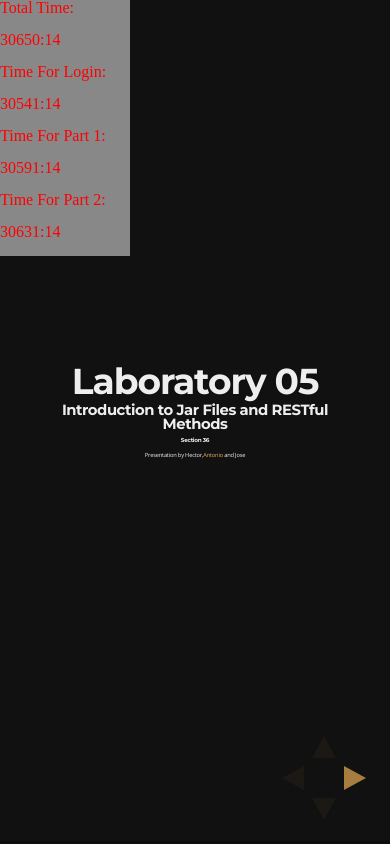
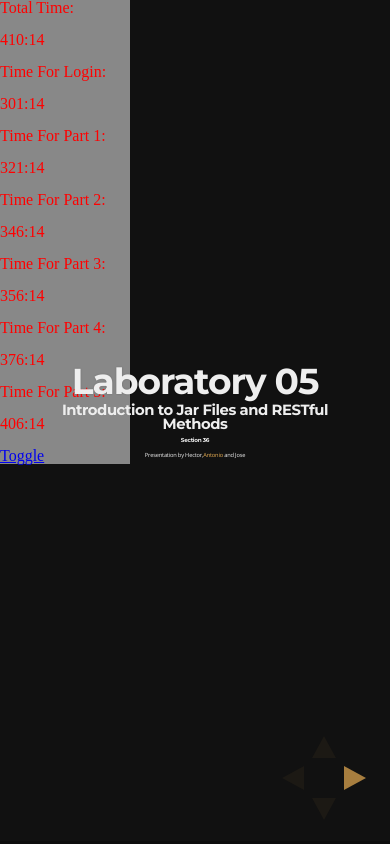
Before and after one commit to Apo45ty/ICOM4015LABS, a website: page Laboratory_05/index.html in a window 390 px wide. Drawn offline with nearby package versions, Linux system fonts and the light colour scheme.

Commit message:
Added timer functionality

```diff
--- a/Laboratory_05/index.html
+++ b/Laboratory_05/index.html
@@ -32,6 +32,7 @@
 
 	<body>
 		<div id="countdown" style="position:fixed;left:0px;width:130px;color:red;background-color:rgba(255,255,255,0.5);">
+			<div id="displays">
 				<label id="timeTotal-label">
 					Total Time:
 				</label>
@@ -56,6 +57,36 @@
 				<p id="timePart2">
 					1:00
 				</p>
+				<label id="timePart3-label">
+					Time For Part 3:
+				</label>
+				<p id="timePart3">
+					1:00
+				</p>
+				<label id="timePart4-label">
+					Time For Part 4:
+				</label>
+				<p id="timePart4">
+					1:00
+				</p>
+				<label id="timePart5-label">
+					Time For Part 5:
+				</label>
+				<p id="timePart5">
+					1:00
+				</p>
+			</div>
+			<script type="text/javascript">
+			function toggle_visibility() {
+				var id = 'displays';
+			   var e = document.getElementById(id);
+			   if(e.style.display == 'block')
+				  e.style.display = 'none';
+			   else
+				  e.style.display = 'block';
+			}
+			</script>
+			<a href="#" type="button" onclick="toggle_visibility();">Toggle</a>
 		</div>
 		<div class="reveal">
 
@@ -157,7 +188,7 @@ Request Line -> POST / HTTP/1.0
                 Content-Type: application/x-www-form-urlencoded
                 Content-Length: length
 
-                param1=value1&param2=value2
+                param1=value1&;param2=value2
 					</code></pre>
 					<h4>Example Response</h4>
 					<pre><code>
@@ -231,46 +262,58 @@ Request Line -> POST / HTTP/1.0
 
 			window.onload = function(){
 				var alarms  = [];
-				if(Date.now() < (new Date(2014, 2, 19, 9, 30, 0, 0))){
+				if(Date.now() < (new Date(2014, 1, 26, 9, 30, 0, 0))){
 					console.log("036");
 					document.getElementById("section").innerHTML = document.getElementById("section").innerHTML + "36";
 					alarms = [
 						{
 							"id":"timeToLogin",
-							"date":new Date(2014, 2, 19, 7, 31, 0, 0)
+							"date":new Date(2014, 1, 26, 7, 31, 0, 0)
 						},
 						{
 							"id":"timePart1",
-							"date":new Date(2014, 2, 19, 8, 21, 0, 0)
+							"date":new Date(2014, 1, 26, 7, 51, 0, 0)
 						},
 						{
 							"id":"timePart2",
-							"date":new Date(2014, 2, 19, 9, 1, 0, 0)
+							"date":new Date(2014, 1, 26, 8, 16, 0, 0)
+						},
+						{
+							"id":"timePart3",
+							"date":new Date(2014, 1, 26, 8, 26, 0, 0)
+						},
+						{
+							"id":"timePart4",
+							"date":new Date(2014, 1, 26, 8, 46, 0, 0)
+						},
+						{
+							"id":"timePart5",
+							"date":new Date(2014, 1, 26, 9, 16, 0, 0)
 						},
 						{
 							"id":"timeTotal",
-							"date":new Date(2014, 2, 19, 9, 20, 0, 0)
+							"date":new Date(2014, 1, 26, 9, 20, 0, 0)
 						}
 					];
-				} else if(Date.now() < new Date(2014, 2, 19, 11, 30, 0, 0)){
+				} else if(Date.now() < new Date(2014, 1, 26, 11, 30, 0, 0)){
 					console.log("037");
 					document.getElementById("section").innerHTML = document.getElementById("section").innerHTML + "37";
 					alarms = [
 						{
 							"id":"timeToLogin",
-							"date":new Date(2014, 2, 19, 9, 31, 0, 0)
+							"date":new Date(2014, 1, 26, 9, 31, 0, 0)
 						},
 						{
 							"id":"timePart1",
-							"date":new Date(2014, 2, 19, 10, 21, 0, 0)
+							"date":new Date(2014, 1, 26, 10, 21, 0, 0)
 						},
 						{
 							"id":"timePart2",
-							"date":new Date(2014, 2, 19, 11, 1, 0, 0)
+							"date":new Date(2014, 1, 26, 11, 1, 0, 0)
 						},
 						{
 							"id":"timeTotal",
-							"date":new Date(2014, 2, 19, 11, 20, 0, 0)
+							"date":new Date(2014, 1, 26, 11, 20, 0, 0)
 						}
 					];
 				} else {
@@ -279,19 +322,19 @@ Request Line -> POST / HTTP/1.0
 					alarms = [
 						{
 							"id":"timeToLogin",
-							"date":new Date(2014, 2, 19, 11, 31, 0, 0)
+							"date":new Date(2014, 1, 26, 11, 31, 0, 0)
 						},
 						{
 							"id":"timePart1",
-							"date":new Date(2014, 2, 19, 12, 21, 0, 0)
+							"date":new Date(2014, 1, 26, 12, 21, 0, 0)
 						},
 						{
 							"id":"timePart2",
-							"date":new Date(2014, 2, 19, 13, 6, 0, 0)
+							"date":new Date(2014, 1, 26, 13, 6, 0, 0)
 						},
 						{
 							"id":"timeTotal",
-							"date":new Date(2014, 2, 19, 13, 20, 0, 0)
+							"date":new Date(2014, 1, 26, 13, 20, 0, 0)
 						}
 					];
 				}
```
Lines whose indentation alone changed are shown as unchanged.
